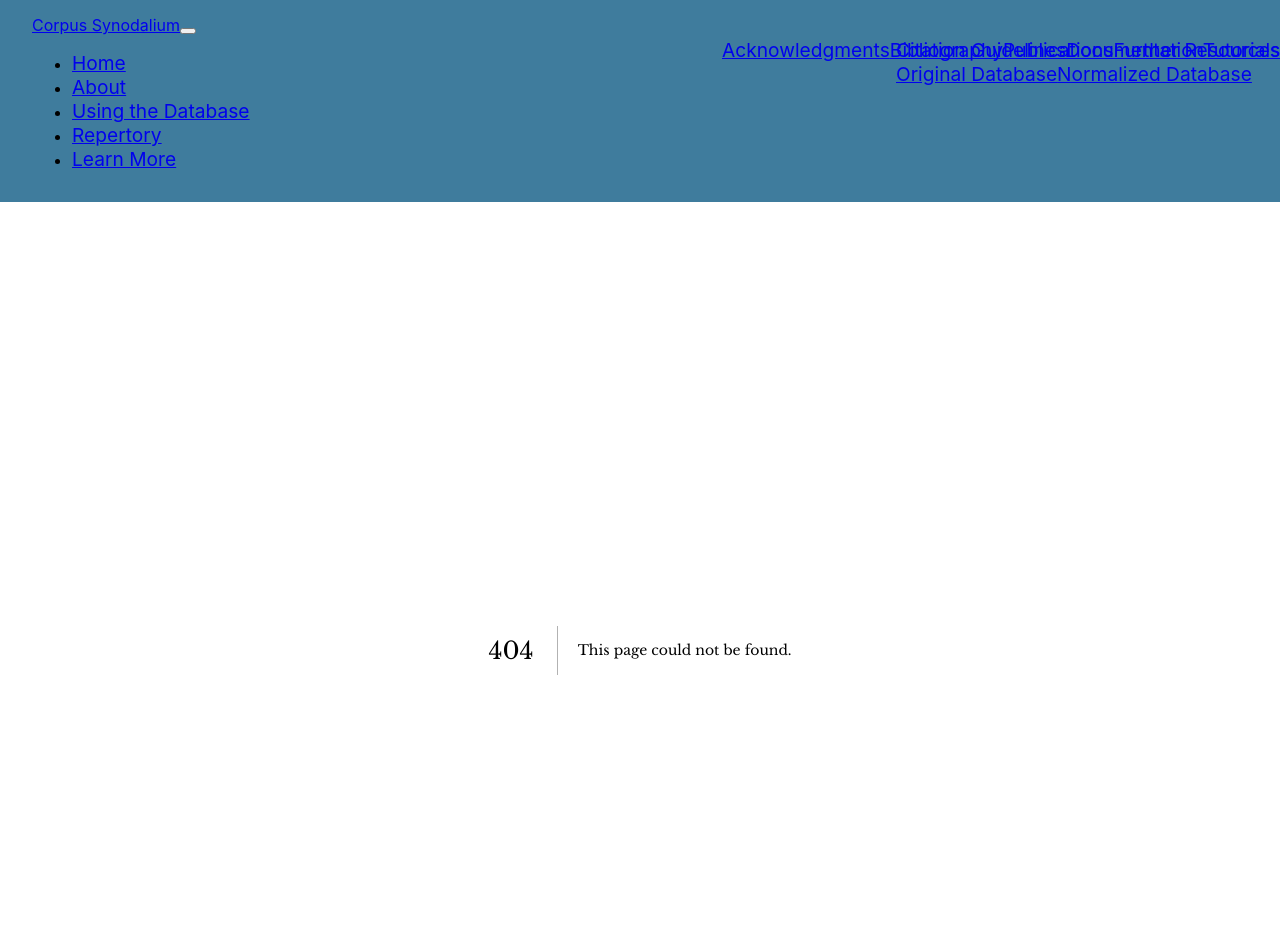
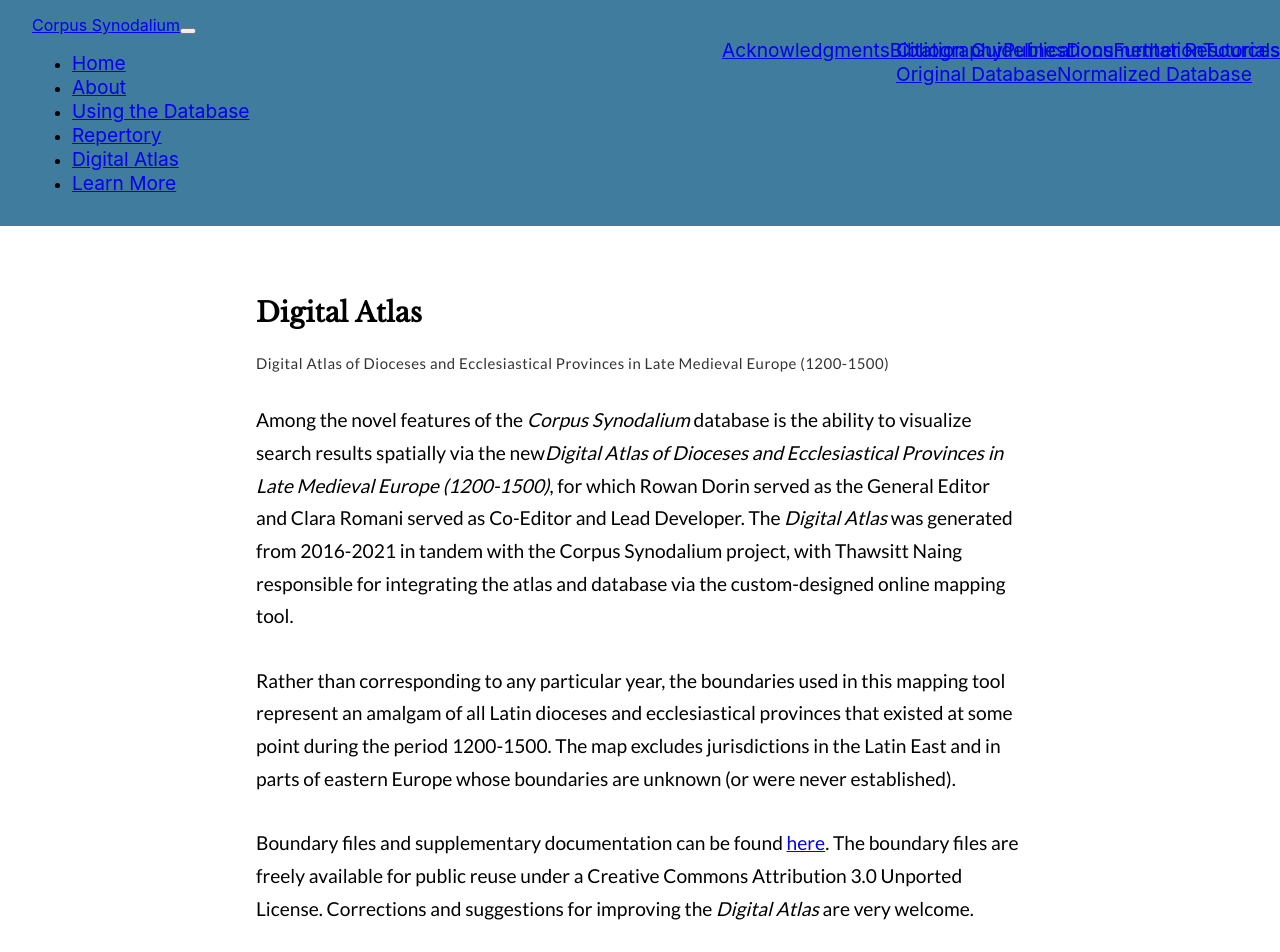
Before and after one commit to corpus-synodalium/corpus-synodalium.com, a Next.js app: page /digital_atlas in a window 1280 px wide. Before the commit this address had no page. Shown: the top 952 px of the page. Built offline with nearby package versions, Linux system fonts and the light colour scheme.

Commit message:
Add digital atlas and update nav menu position

```diff
--- a/components/nav.js
+++ b/components/nav.js
@@ -81,6 +81,11 @@ export const NavBar = () => {
                             <a className="nav-link">Repertory</a>
                         </Link>
                     </li>
+                    <li className="nav-item">
+                        <Link href="/digital_atlas">
+                            <a className="nav-link">Digital Atlas</a>
+                        </Link>
+                    </li>
                     <li className="nav-item dropdown">
                         <a
                             className="nav-link dropdown-toggle"
@@ -92,10 +97,7 @@ export const NavBar = () => {
                         >
                             Learn More
                         </a>
-                        <div
-                            className="dropdown-menu"
-                            x-placement="bottom-start"
-                        >
+                        <div className="dropdown-menu" id="last-dropdown-menu">
                             <Link href="/acknowledgments">
                                 <a className="dropdown-item">Acknowledgments</a>
                             </Link>
--- /dev/null
+++ b/pages/digital_atlas.js
@@ -0,0 +1,49 @@
+import Head from 'next/head';
+
+const DigitalAtlas = () => (
+    <>
+        <Head>
+            <title>Corpus Synodalium | Digital Atlas</title>
+        </Head>
+        <h2>Digital Atlas</h2>
+        <h5 className="sub-heading mb-2rem">
+            Digital Atlas of Dioceses and Ecclesiastical Provinces in Late
+            Medieval Europe (1200-1500)
+        </h5>
+        <p>
+            Among the novel features of the <i>Corpus Synodalium</i> database is
+            the ability to visualize search results spatially via the new
+            <i>
+                Digital Atlas of Dioceses and Ecclesiastical Provinces in Late
+                Medieval Europe (1200-1500)
+            </i>
+            , for which Rowan Dorin served as the General Editor and Clara
+            Romani served as Co-Editor and Lead Developer. The{' '}
+            <i>Digital Atlas</i> was generated from 2016-2021 in tandem with the
+            Corpus Synodalium project, with Thawsitt Naing responsible for
+            integrating the atlas and database via the custom-designed online
+            mapping tool.
+        </p>
+
+        <p>
+            Rather than corresponding to any particular year, the boundaries
+            used in this mapping tool represent an amalgam of all Latin dioceses
+            and ecclesiastical provinces that existed at some point during the
+            period 1200-1500. The map excludes jurisdictions in the Latin East
+            and in parts of eastern Europe whose boundaries are unknown (or were
+            never established).
+        </p>
+
+        <p>
+            Boundary files and supplementary documentation can be found{' '}
+            <a href="https://doi.org/10.25740/rh195hm5975" target="_blank">
+                here
+            </a>
+            . The boundary files are freely available for public reuse under a
+            Creative Commons Attribution 3.0 Unported License. Corrections and
+            suggestions for improving the <i>Digital Atlas</i> are very welcome.
+        </p>
+    </>
+);
+
+export default DigitalAtlas;
--- a/styles/globals.css
+++ b/styles/globals.css
@@ -59,6 +59,11 @@ h5 {
     top: 0px;
     right: 0px;
     transform: translate3d(0px, 38px, 0px);
+}
+
+.dropdown-menu#last-dropdown-menu {
+    right: 0;
+    left: auto;
 }
 
 /* text */
```
